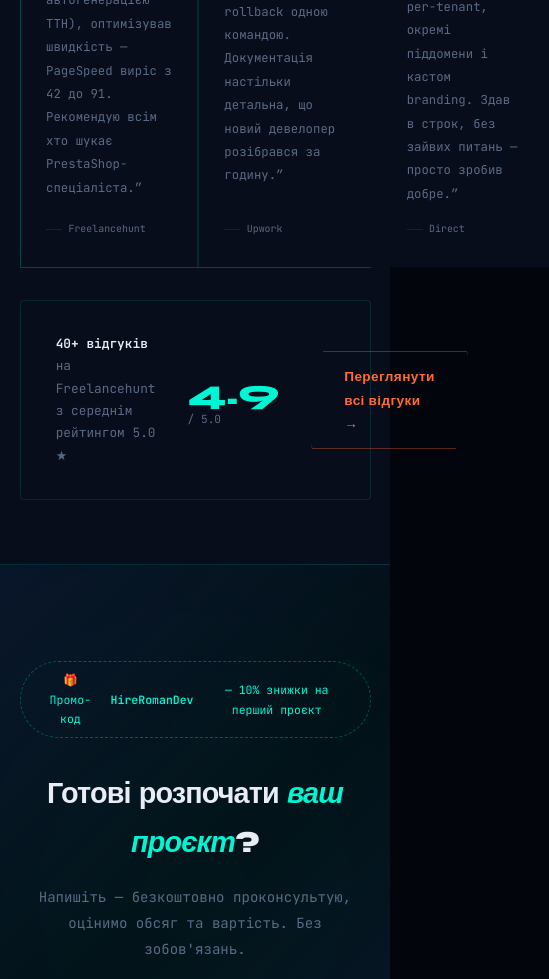
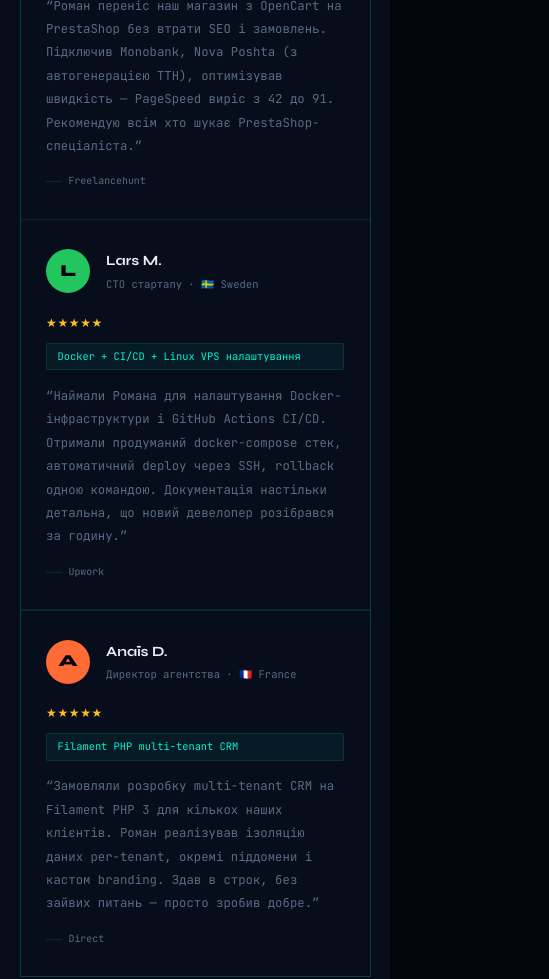
Before and after one commit to MatviyRoman/hirewbdeveloper.pp.ua, a plain HTML site: page index.html in a window 390 px wide. Shown: the part 8357-9336 px from the top of the page, 549 px wide, since content can reach past the window. Drawn offline with Linux system fonts and the light colour scheme.

Commit message:
feat: add developer agent config and shared styles, and remove 404 pages from sitemap

```diff
--- /dev/null
+++ b/css/shared.css
@@ -0,0 +1,37 @@
+/* ══════════════════════════════════════════════
+   SHARED COMPONENTS — testimonials & freelancehunt
+   Extracted from inline duplicates across pages
+   ══════════════════════════════════════════════ */
+
+/* ── TESTIMONIALS ───────────────────────────── */
+.test-grid{display:grid;grid-template-columns:repeat(3,1fr);gap:1.5px;background:var(--border);border:1px solid var(--border);}
+.test-card{background:var(--bg2);padding:1.8rem 1.6rem;display:flex;flex-direction:column;transition:background .25s;}
+.test-card:hover{background:var(--bg3);}
+.test-header{display:flex;align-items:center;gap:1rem;margin-bottom:1.2rem;}
+.test-av{width:44px;height:44px;border-radius:50%;display:flex;align-items:center;justify-content:center;font-family:var(--font-display);font-weight:800;font-size:1.05rem;color:var(--bg);flex-shrink:0;}
+.test-name{font-family:var(--font-display);font-weight:700;font-size:.88rem;color:var(--text);}
+.test-meta{font-size:.66rem;color:var(--muted);margin-top:.15rem;}
+.test-stars{color:#fbbf24;font-size:.75rem;letter-spacing:.05em;margin-bottom:.6rem;}
+.test-project{font-size:.65rem;font-family:var(--font-mono);color:var(--cyan);margin-bottom:.85rem;padding:.25rem .65rem;background:rgba(0,245,212,.06);border:1px solid rgba(0,245,212,.12);border-radius:2px;display:inline-block;}
+.test-text{font-size:.77rem;color:var(--muted);line-height:1.9;flex:1;}
+.test-platform{margin-top:1rem;font-size:.62rem;color:var(--muted);display:flex;align-items:center;gap:.4rem;}
+.test-platform::before{content:'';width:16px;height:1px;background:var(--border);}
+
+/* Responsive testimonials */
+@media (max-width: 900px) {
+  .test-grid{grid-template-columns:repeat(2,1fr);}
+}
+@media (max-width: 600px) {
+  .test-grid{grid-template-columns:1fr;}
+}
+
+/* ── FREELANCEHUNT STRIP ────────────────────── */
+.fh-strip{background:var(--bg2);border:1px solid var(--border);border-radius:4px;padding:2rem 2.2rem;display:flex;align-items:center;justify-content:space-between;gap:2rem;margin-top:2rem;}
+.fh-text{font-size:.8rem;color:var(--muted);line-height:1.75;}
+.fh-text strong{color:var(--text);}
+.fh-rating{font-family:var(--font-display);font-weight:900;font-size:2.2rem;color:var(--cyan);white-space:nowrap;line-height:1;}
+.fh-rating span{font-size:.7rem;color:var(--muted);font-family:var(--font-mono);font-weight:400;display:block;margin-top:.2rem;}
+
+@media (max-width: 600px) {
+  .fh-strip{flex-direction:column;text-align:center;padding:1.5rem;}
+}
--- a/index.html
+++ b/index.html
@@ -11,11 +11,15 @@
 <link rel="canonical" href="https://hirewebdeveloper.pp.ua">
 <meta property="og:title" content="Послуги веб-розробника — Laravel, PHP, Vue.js, WordPress, PrestaShop | Roman Matviy">
 <meta property="og:description" content="Замовити розробку сайту, інтернет-магазину або REST API. Roman Matviy — FullStack розробник з Lviv, Ukraine. Laravel, PHP, Vue.js, WordPress, PrestaShop. 6+ років досвіду. Від $500.">
-<meta property="og:url" content="https://romandev.pp.ua/services/">
+<meta property="og:url" content="https://hirewebdeveloper.pp.ua/services/">
 <meta property="og:type" content="website">
+<link rel="alternate" hreflang="uk" href="https://hirewebdeveloper.pp.ua/services/">
+<link rel="alternate" hreflang="en" href="https://hirewebdeveloper.pp.ua/en/services/">
+<link rel="alternate" hreflang="x-default" href="https://hirewebdeveloper.pp.ua/en/services/">
 <link rel="preconnect" href="https://fonts.googleapis.com">
 <link rel="preconnect" href="https://fonts.gstatic.com" crossorigin>
 <link href="https://fonts.googleapis.com/css2?family=Syne:wght@400;500;600;700;800&family=JetBrains+Mono:ital,wght@0,300;0,400;0,600;1,400&display=swap" rel="stylesheet">
+<link rel="stylesheet" href="/css/shared.css">
 <style>
   :root {
     --bg: #03050d; --bg2: #070d1a; --bg3: #0a1428;
@@ -167,25 +171,7 @@
   .related-title { font-family: var(--font-display); font-weight: 700; font-size: 0.9rem; }
   .related-desc { font-size: 0.72rem; color: var(--muted); line-height: 1.7; flex: 1; }
   .related-link { font-size: 0.7rem; color: var(--cyan); margin-top: 0.3rem; }
-  /* TESTIMONIALS */
-  .test-grid{display:grid;grid-template-columns:repeat(auto-fill, minmax(300px, 1fr));gap:1.5px;background:var(--border);border:1px solid var(--border);}
-  .test-card{background:var(--bg2);padding:1.8rem 1.6rem;display:flex;flex-direction:column;transition:background .25s;}
-  .test-card:hover{background:var(--bg3);}
-  .test-header{display:flex;align-items:center;gap:1rem;margin-bottom:1.2rem;}
-  .test-av{width:44px;height:44px;border-radius:50%;display:flex;align-items:center;justify-content:center;font-family:var(--font-display);font-weight:800;font-size:1.05rem;color:var(--bg);flex-shrink:0;}
-  .test-name{font-family:var(--font-display);font-weight:700;font-size:.88rem;color:var(--text);}
-  .test-meta{font-size:.66rem;color:var(--muted);margin-top:.15rem;}
-  .test-stars{color:#fbbf24;font-size:.75rem;letter-spacing:.05em;margin-bottom:.6rem;}
-  .test-project{font-size:.65rem;font-family:var(--font-mono);color:var(--cyan);margin-bottom:.85rem;padding:.25rem .65rem;background:rgba(0,245,212,.06);border:1px solid rgba(0,245,212,.12);border-radius:2px;display:inline-block;}
-  .test-text{font-size:.77rem;color:var(--muted);line-height:1.9;flex:1;}
-  .test-platform{margin-top:1rem;font-size:.62rem;color:var(--muted);display:flex;align-items:center;gap:.4rem;}
-  .test-platform::before{content:'';width:16px;height:1px;background:var(--border);}
-  /* FREELANCEHUNT STRIP */
-  .fh-strip{background:var(--bg2);border:1px solid var(--border);border-radius:4px;padding:2rem 2.2rem;display:flex;align-items:center;justify-content:space-between;gap:2rem;margin-top:2rem;}
-  .fh-text{font-size:.8rem;color:var(--muted);line-height:1.75;}
-  .fh-text strong{color:var(--text);}
-  .fh-rating{font-family:var(--font-display);font-weight:900;font-size:2.2rem;color:var(--cyan);white-space:nowrap;line-height:1;}
-  .fh-rating span{font-size:.7rem;color:var(--muted);font-family:var(--font-mono);font-weight:400;display:block;margin-top:.2rem;}
+  /* TESTIMONIALS + FREELANCEHUNT — see /css/shared.css */
   /* CTA SECTION */
   .cta-section { position: relative; z-index: 1; background: linear-gradient(135deg, var(--bg3) 0%, rgba(0,245,212,0.04) 50%, var(--bg3) 100%); border-top: 1px solid var(--border); border-bottom: 1px solid var(--border); padding: 6rem 5vw; text-align: center; overflow: hidden; }
   .cta-bg { position: absolute; width: 600px; height: 600px; border-radius: 50%; background: var(--cyan); filter: blur(160px); opacity: 0.04; top: 50%; left: 50%; transform: translate(-50%,-50%); }
@@ -221,26 +207,6 @@
   @media (max-width: 768px) { nav.main-nav .nav-links { display: none; } .nav-menu-btn { display: flex; } section { padding: 4rem 5vw; } .qf-row { grid-template-columns: 1fr; } }
 
 
-  /* ── TESTIMONIALS ───────────────────────────── */
-  .test-grid{display:grid;grid-template-columns:repeat(3,1fr);gap:1.5px;background:var(--border);border:1px solid var(--border);}
-  .test-card{background:var(--bg2);padding:1.8rem 1.6rem;display:flex;flex-direction:column;transition:background .25s;}
-  .test-card:hover{background:var(--bg3);}
-  .test-header{display:flex;align-items:center;gap:1rem;margin-bottom:1.2rem;}
-  .test-av{width:44px;height:44px;border-radius:50%;display:flex;align-items:center;justify-content:center;font-family:var(--font-display);font-weight:800;font-size:1.05rem;color:var(--bg);flex-shrink:0;}
-  .test-name{font-family:var(--font-display);font-weight:700;font-size:.88rem;color:var(--text);}
-  .test-meta{font-size:.66rem;color:var(--muted);margin-top:.15rem;}
-  .test-stars{color:#fbbf24;font-size:.75rem;letter-spacing:.05em;margin-bottom:.6rem;}
-  .test-project{font-size:.65rem;font-family:var(--font-mono);color:var(--cyan);margin-bottom:.85rem;padding:.25rem .65rem;background:rgba(0,245,212,.06);border:1px solid rgba(0,245,212,.12);border-radius:2px;display:inline-block;}
-  .test-text{font-size:.77rem;color:var(--muted);line-height:1.9;flex:1;}
-  .test-platform{margin-top:1rem;font-size:.62rem;color:var(--muted);display:flex;align-items:center;gap:.4rem;}
-  .test-platform::before{content:'';width:16px;height:1px;background:var(--border);}
-
-  /* ── FREELANCEHUNT STRIP ────────────────────── */
-  .fh-strip{background:var(--bg2);border:1px solid var(--border);border-radius:4px;padding:2rem 2.2rem;display:flex;align-items:center;justify-content:space-between;gap:2rem;margin-top:2rem;}
-  .fh-text{font-size:.8rem;color:var(--muted);line-height:1.75;}
-  .fh-text strong{color:var(--text);}
-  .fh-rating{font-family:var(--font-display);font-weight:900;font-size:2.2rem;color:var(--cyan);white-space:nowrap;line-height:1;}
-  .fh-rating span{font-size:.7rem;color:var(--muted);font-family:var(--font-mono);font-weight:400;display:block;margin-top:.2rem;}
 
 
   /* SERVICES DROPDOWN */
```
Also changed, not shown: sitemap.xml (+0 -18 lines).
